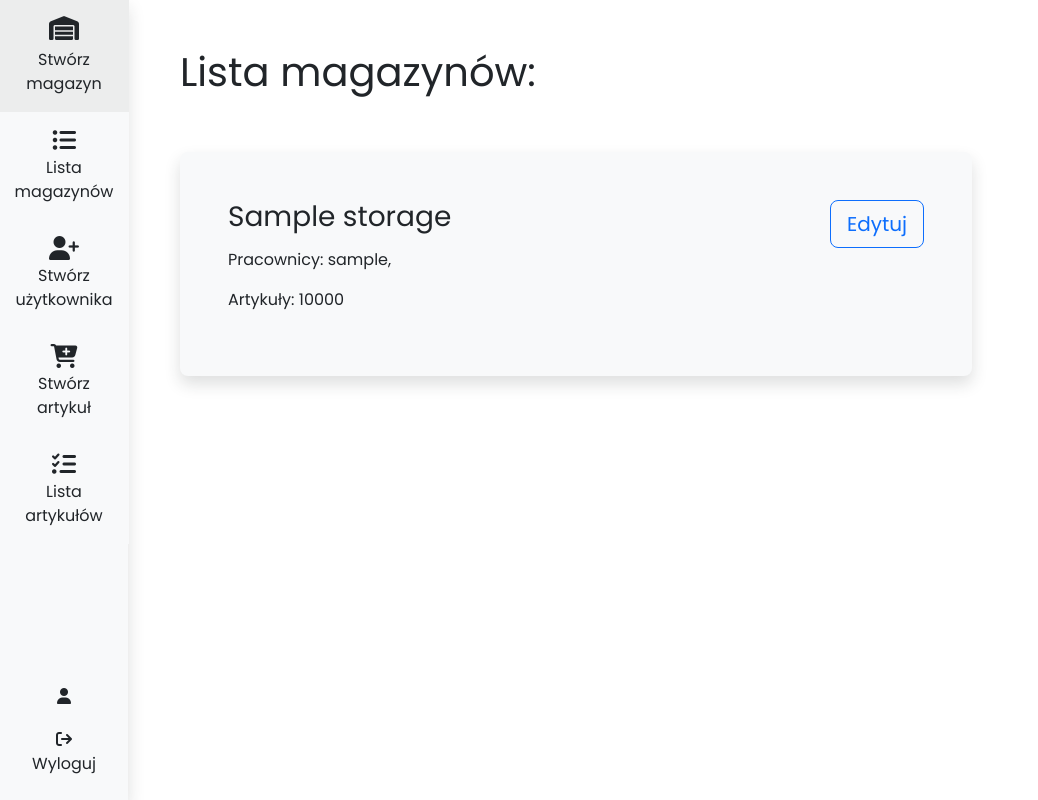
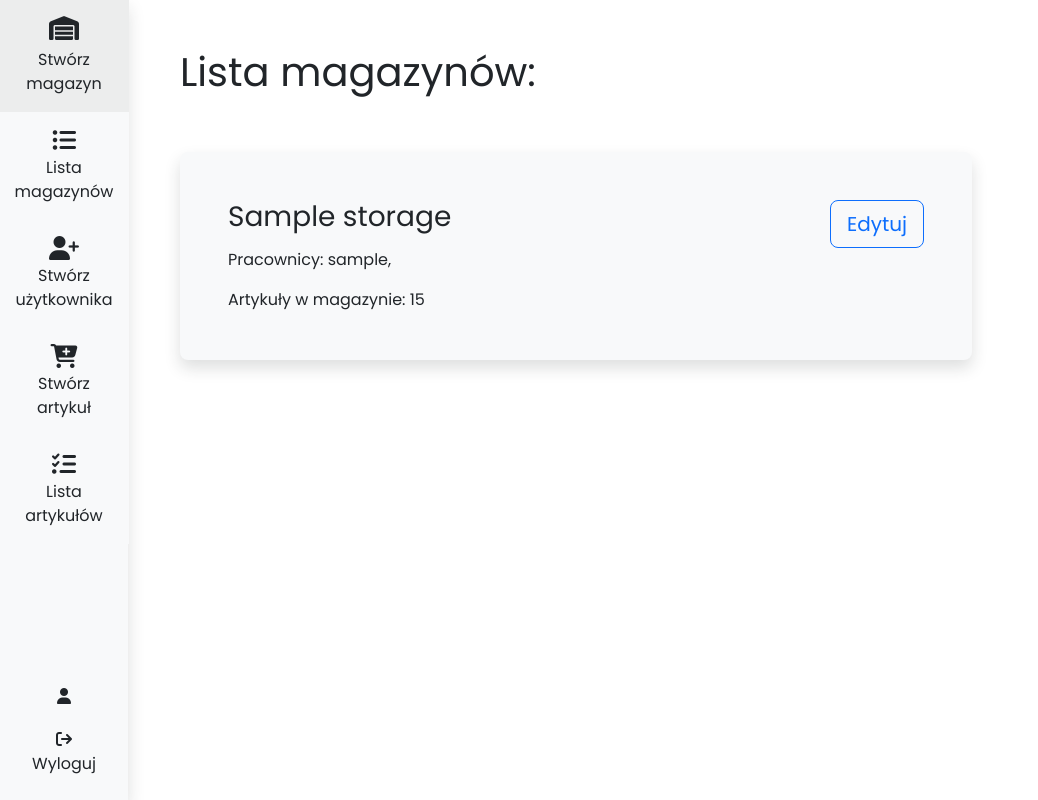
Before and after one commit to Jimmy895/Eko-okna, a Symfony app: template templates/admin/storages/storages_list.html.twig in a window 1280 px wide. Shown: the whole page, without its empty margins (0-1038 px from the left). Run offline with Twig, Linux system fonts and the light colour scheme; the template is opened without the code that fills it: most values are stand-ins (such as "Sample title", 1, 10 or a date in 2020); some libraries are stand-ins or nearby versions.

Commit message:
Twig - rozbudowano widok listy magazynów tak aby prezentować dane odnośnie ilości artykułów w danym magazynie. Długość tablicy sprawdzono przy pomocy "length"

```diff
--- a/templates/admin/storages/storages_list.html.twig
+++ b/templates/admin/storages/storages_list.html.twig
@@ -23,7 +23,12 @@
                     {% endif %}
                 {% endfor %}
                 </p>
-                <p>Artykuły: 10000</p>
+
+                <p class="m-0 p-0">Artykuły w magazynie:
+                    {% if storage.articles is not null %}
+                        {{ storage.articles|length }}
+                    {% endif %}
+                </p>
             </div>
             {% endfor %}
         </div>
```
